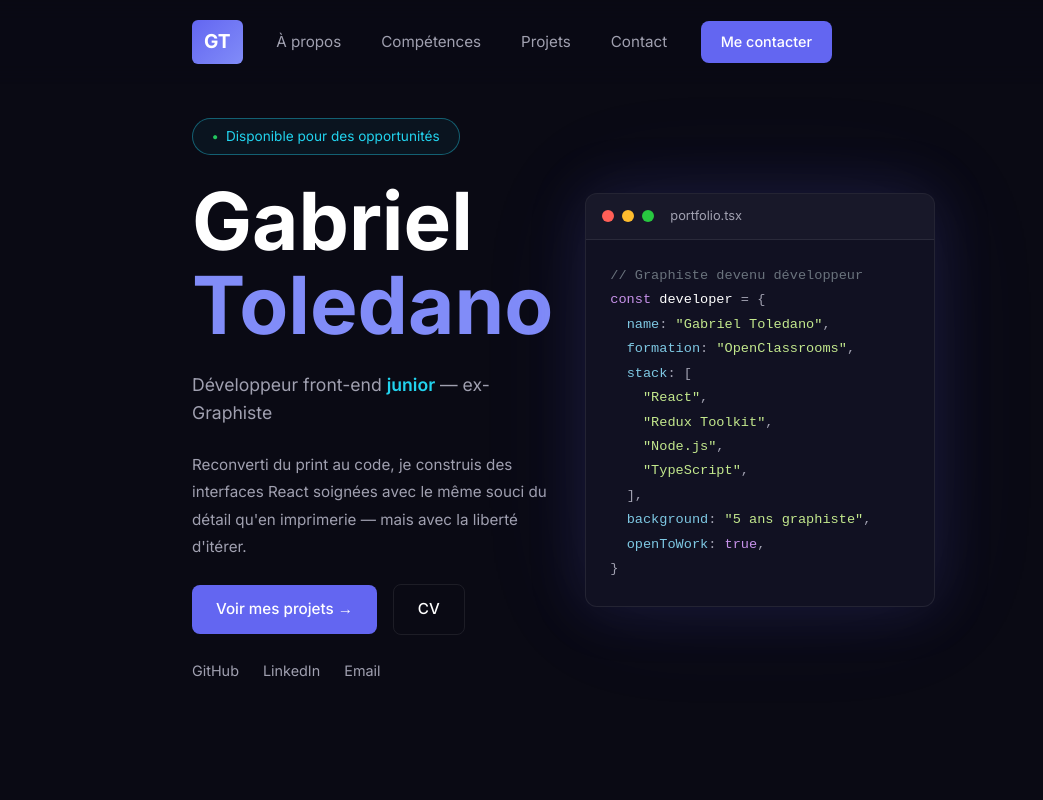
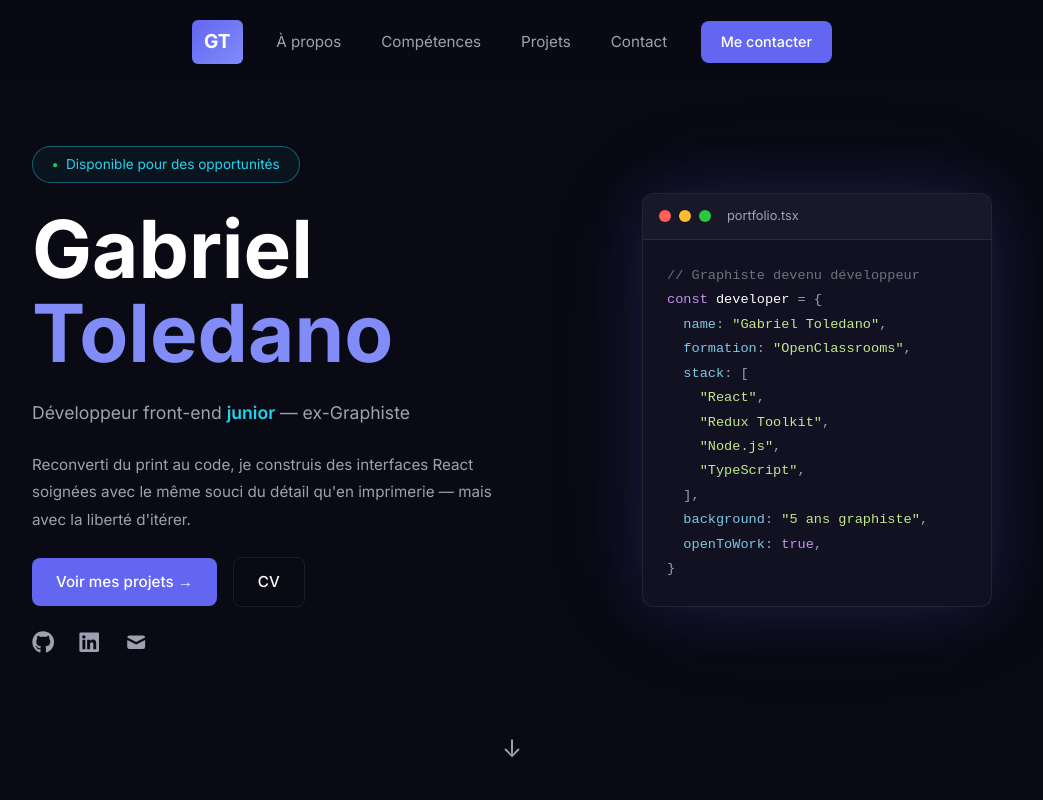
Before and after one commit to gabtoledano/portfolio, a React app: page / in a window 1280 px wide. Shown: the top 800 px of the page, without its empty margins (128-1171 px from the left). Built offline with nearby package versions, Linux system fonts and the light colour scheme; the HTML template or start-up script is replaced by a standard one.

Commit message:
feat : ajout icônes réseaux sociaux et flèche scroll dans Hero

```diff
--- a/package.json
+++ b/package.json
@@ -11,7 +11,8 @@
   },
   "dependencies": {
     "react": "^19.2.7",
-    "react-dom": "^19.2.7"
+    "react-dom": "^19.2.7",
+    "react-icons": "^5.7.0"
   },
   "devDependencies": {
     "@types/node": "^24.13.2",
--- a/src/components/Hero/Hero.module.css
+++ b/src/components/Hero/Hero.module.css
@@ -1,9 +1,10 @@
 .hero {
+  position: relative;
   min-height: 100vh;
   display: flex;
   align-items: center;
   justify-content: space-between;
-  padding: 0 20rem;
+  padding: 0 10rem;
   gap: var(--spacing-md);
 }
 
@@ -98,12 +99,14 @@
 
 .socials a {
   color: var(--color-text-muted);
-  font-size: 0.9rem;
+  font-size: 1.4rem;
   transition: color var(--transition);
+  display: flex;
+  align-items: center;
 }
 
 .socials a:hover {
-  color: var(--color-text);
+  color: var(--color-accent);
 }
 
 .codeBlock {
@@ -176,3 +179,17 @@
 .boolean {
   color: #c792ea;
 }
+
+.scrollDown {
+  position: absolute;
+  bottom: 2rem;
+  left: 50%;
+  transform: translateX(-50%);
+  color: var(--color-text-muted);
+  font-size: 1.5rem;
+  transition: color var(--transition);
+}
+
+.scrollDown:hover {
+  color: var(--color-accent);
+}
--- a/src/components/Hero/Hero.tsx
+++ b/src/components/Hero/Hero.tsx
@@ -1,5 +1,7 @@
 import type { FC } from "react";
 import styles from "./Hero.module.css";
+import { FaGithub, FaLinkedin } from "react-icons/fa";
+import { HiMail } from "react-icons/hi";
 
 const Hero: FC = () => {
   return (
@@ -40,17 +42,21 @@ const Hero: FC = () => {
             href="https://github.com/gabtoledano"
             target="_blank"
             rel="noreferrer"
+            aria-label="GitHub"
           >
-            GitHub
+            <FaGithub />
           </a>
           <a
             href="https://linkedin.com/in/gabrieltoledano"
             target="_blank"
             rel="noreferrer"
+            aria-label="LinkedIn"
           >
-            LinkedIn
+            <FaLinkedin />
           </a>
-          <a href="mailto:gabrieltoledano19@gmail.com">Email</a>
+          <a href="mailto:gabrieltoledano19@gmail.com" aria-label="Email">
+            <HiMail />
+          </a>
         </div>
       </div>
 
@@ -122,6 +128,9 @@ const Hero: FC = () => {
           </code>
         </pre>
       </div>
+      <a href="#about" className={styles.scrollDown}>
+        <span>↓</span>
+      </a>
     </section>
   );
 };
```
Also changed, not shown: 1 other file (tests, documents, lock files or other folders).
